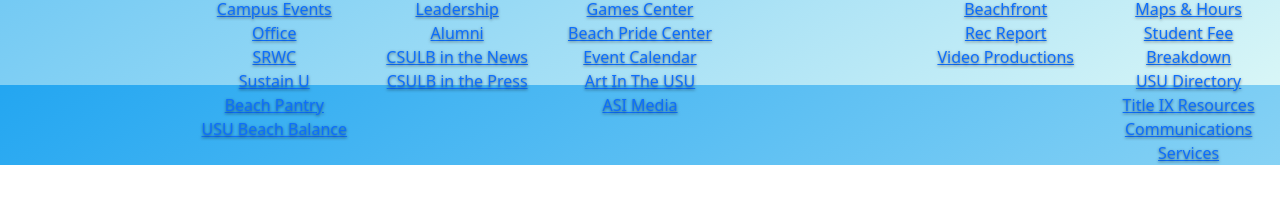
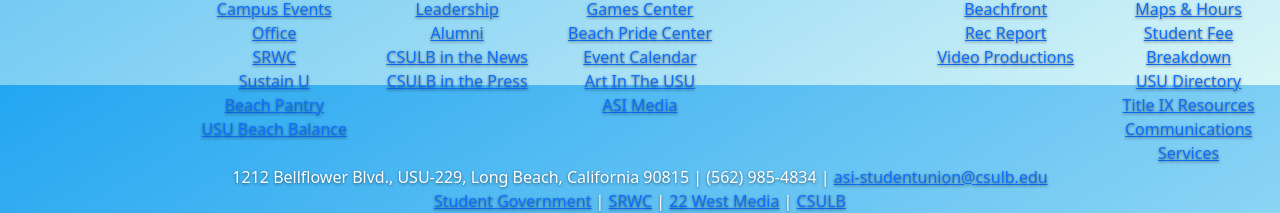
Before and after one commit to stephenlyons18/bootstrap5nav, a website: page index.html in a window 1280 px wide. Shown: the part 715-928 px from the top of the page. Before the commit the page ends 880 px from the top, so only its background shows below. Drawn offline with nearby package versions, Linux system fonts and the light colour scheme.

Commit message:
added contact information

```diff
--- a/index.html
+++ b/index.html
@@ -149,6 +149,14 @@
               </div>
             </div>
 
+            <!-- footer contact information-->
+            <div class="menu_text footer_menu">
+              1212 Bellflower Blvd., USU-229, Long Beach, California 90815 | (562) 985-4834
+              | <a href="mailto:asi-studentunion@csulb.edu">asi-studentunion@csulb.edu</a><br><a href="//www.asicsulb.org/gov/" target="_blank">Student Government</a>
+              | <a href="http://www.asirecreation.org/" target="_blank">SRWC</a> |
+              <a href="//www.22westmedia.com/" target="_blank">22 West Media</a> |
+              <a href="http://www.csulb.edu/" target="_blank">CSULB</a>
+          </div>
 
           </div>
         </div>
```
